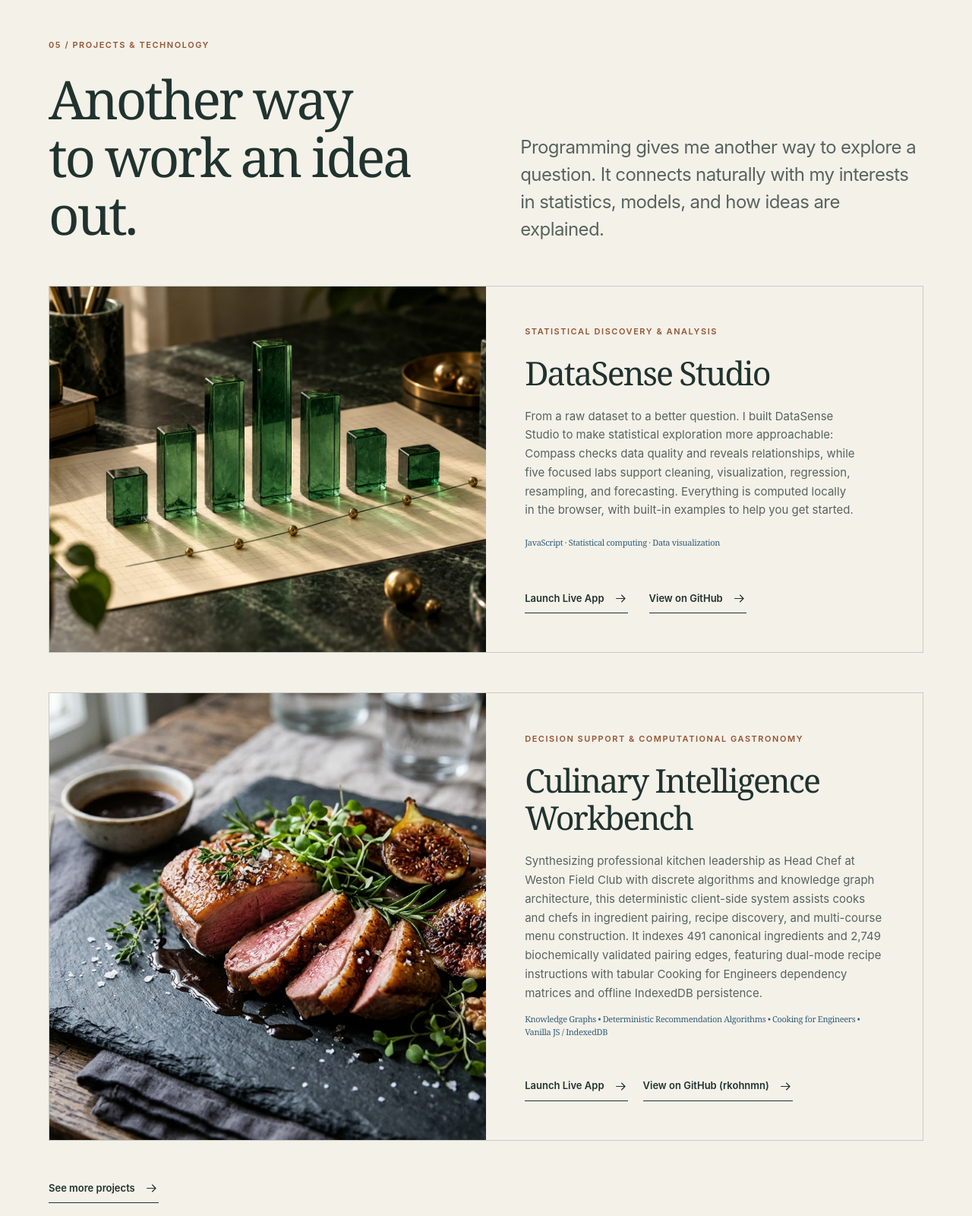
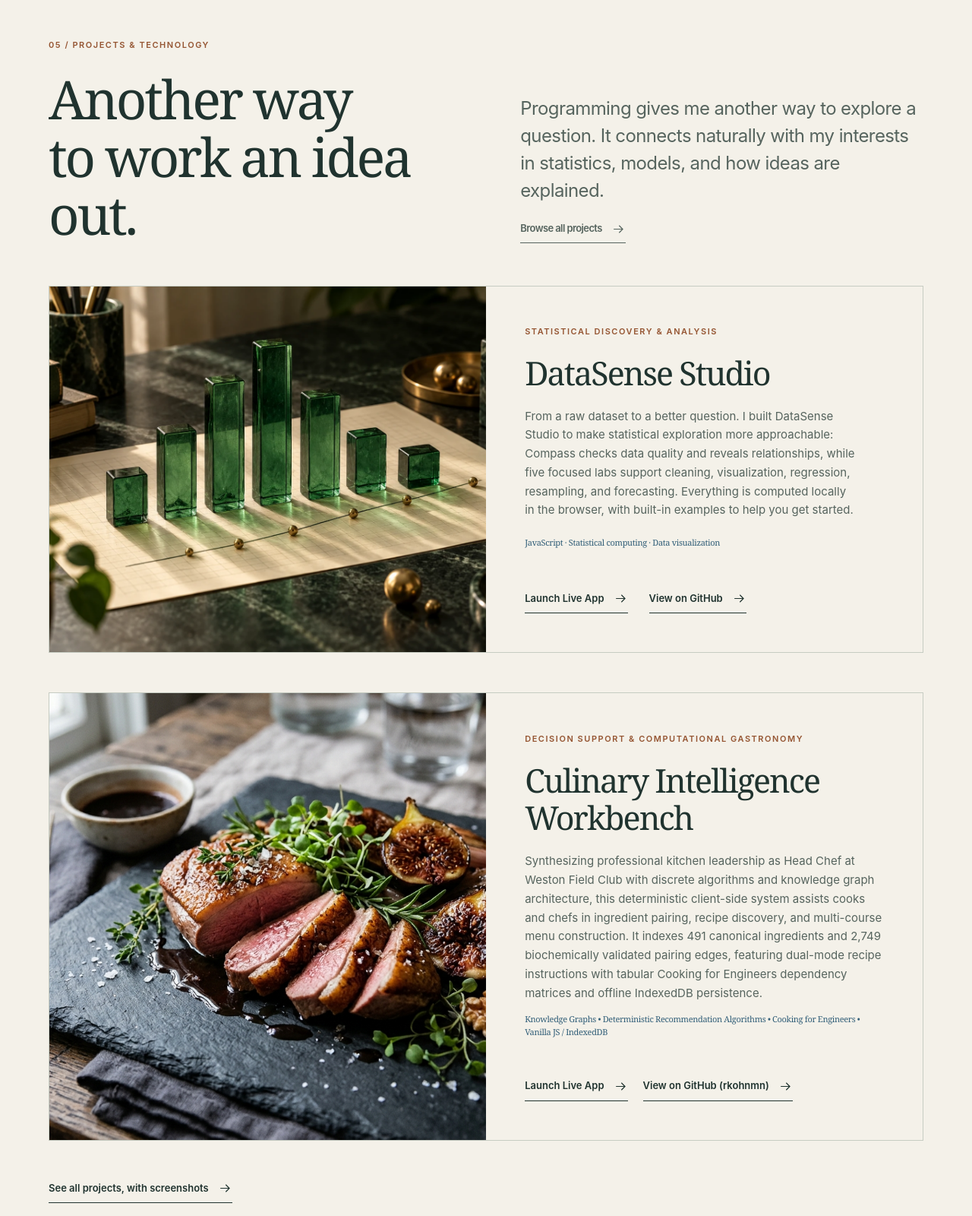
Before and after one commit to rkohnmn/rkohnmn.github.io, a plain HTML site: page index.html in a window 1280 px wide. Shown: the part 7480-9080 px from the top of the page at 76% size. Drawn offline with Linux system fonts and the light colour scheme.

Commit message:
Link to projects page from the Projects section

```diff
--- a/index.html
+++ b/index.html
@@ -3529,7 +3529,7 @@ TODO: Add GPA only if Robbie elects to publish it, then use the current transcri
           <h2 id="projects-title">Another way<br>to work an idea out.</h2>
         </div>
         <p class="copy lede">Programming gives me another way to explore a question. It connects naturally with my
-          interests in statistics, models, and how ideas are explained.</p>
+          interests in statistics, models, and how ideas are explained.<br><a class="text-link" href="projects/" style="margin-top:14px">Browse all projects <svg aria-hidden="true"><use href="#i-arrow" /></svg></a></p>
       </div>
       <article class="project-feature datasense-project" aria-labelledby="datasense-studio-title">
         <figure class="project-art datasense-preview">
@@ -3573,7 +3573,7 @@ TODO: Add GPA only if Robbie elects to publish it, then use the current transcri
         </div>
       </article>
 
-      <p style="margin:-8px 0 44px"><a class="text-link" href="projects/">See more projects <svg aria-hidden="true"><use href="#i-arrow" /></svg></a></p>
+      <p style="margin:-8px 0 44px"><a class="text-link" href="projects/">See all projects, with screenshots <svg aria-hidden="true"><use href="#i-arrow" /></svg></a></p>
 
       <div class="tech-line">
         <div>
```
